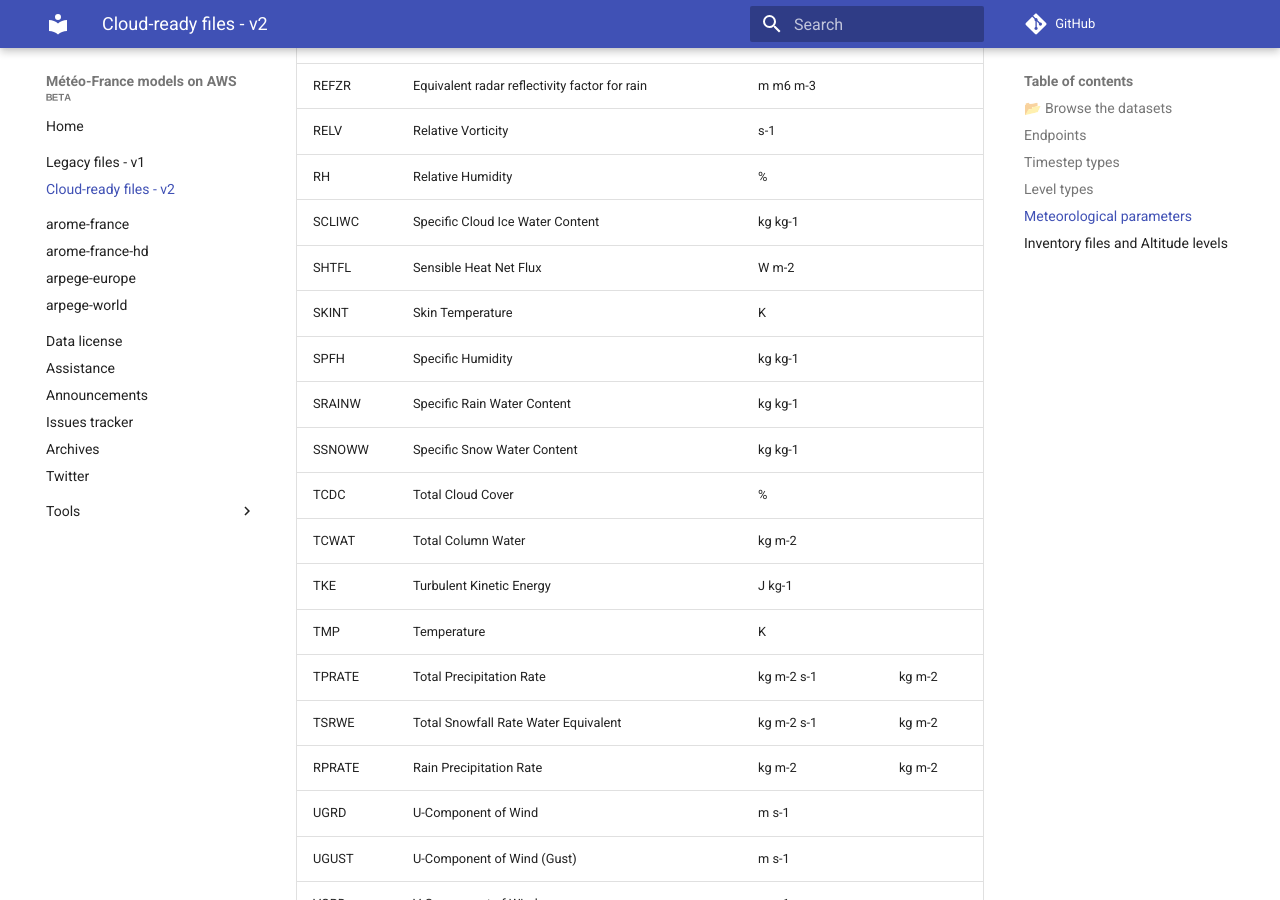
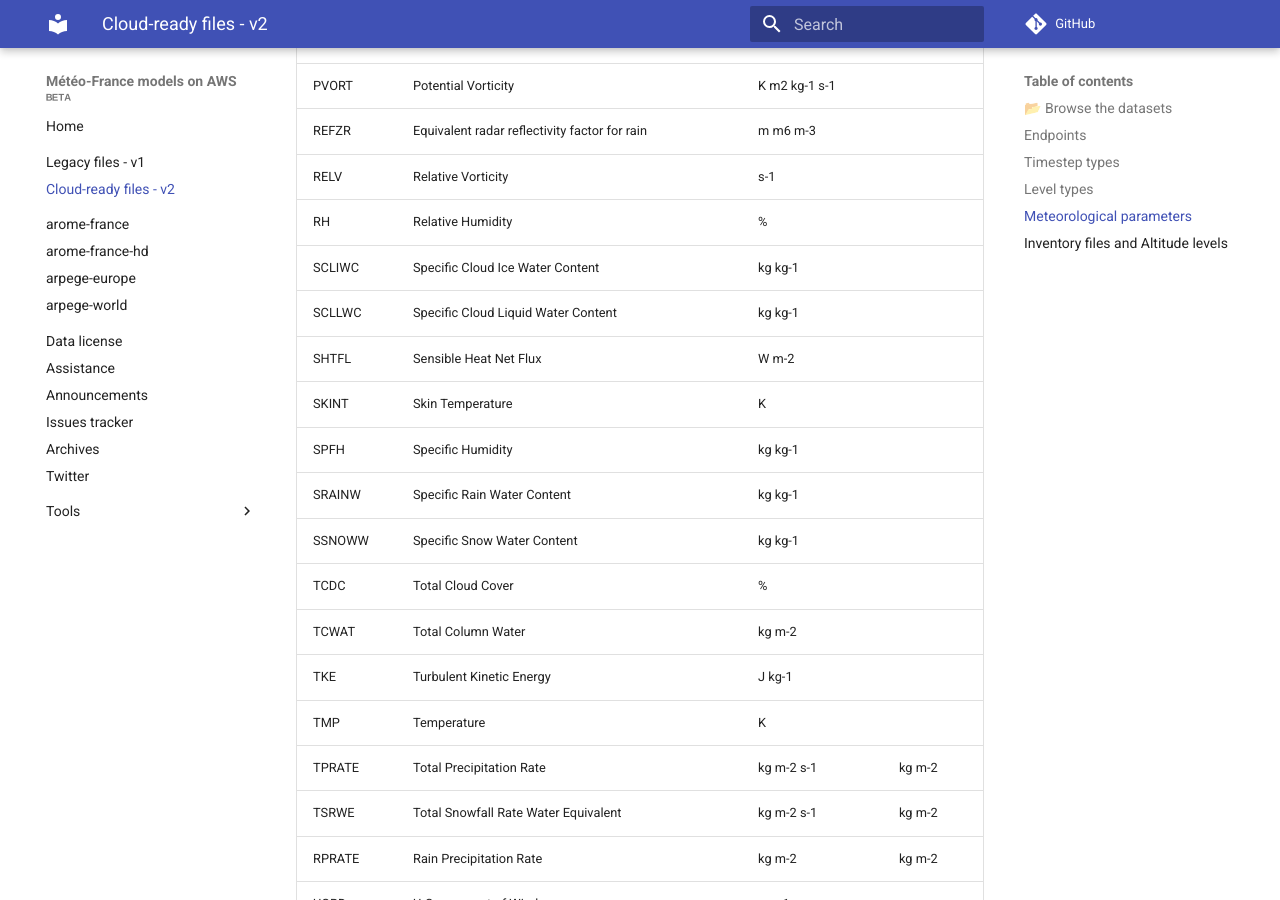
Before and after one commit to OpenMeteoData/meteo-france-models, an MkDocs documentation site: the page built from documentation/en/docs/datasets/v2.md, in a window 1280 px wide and 900 px high, scrolled down 3337 px. Built offline with MkDocs 1.6.1 and Material for MkDocs 9.7.7, drawn with Linux system fonts in a browser that asks for light colours; comment, search, counter and statistics services are not loaded; some of the changed text lies outside the part shown.

Commit message:
add missing parameters to documentation

```diff
--- a/documentation/en/docs/datasets/v2.md
+++ b/documentation/en/docs/datasets/v2.md
@@ -82,6 +83,7 @@ Direct HTTP:<br>
 |	RELV	|	Relative Vorticity	|	s-1	|		|
 |	RH	|	Relative Humidity	|	%	|		|
 |	SCLIWC	|	Specific Cloud Ice Water Content	|	kg kg-1	|		|
+|	SCLLWC	|	Specific Cloud Liquid Water Content	|	kg kg-1	|		|
 |	SHTFL	|	Sensible Heat Net Flux	|	W m-2	|		|
 |	SKINT	|	Skin Temperature	|	K	|		|
 |	SPFH	|	Specific Humidity	|	kg kg-1	|		|
@@ -114,4 +116,4 @@ It is possible to do partial requests, to save bandwitdh and download only the l
 
 To get the inventory files, replace `.grib2` extension with `.inv` in the url.
 
-See [Partial download](/tools/partial-download) for usage instructions.
+See [Partial download](../../tools/partial-download) for usage instructions.
```
Also changed, not shown: other parts of documentation/en/docs/datasets/v2.md (+1 -0 lines).
